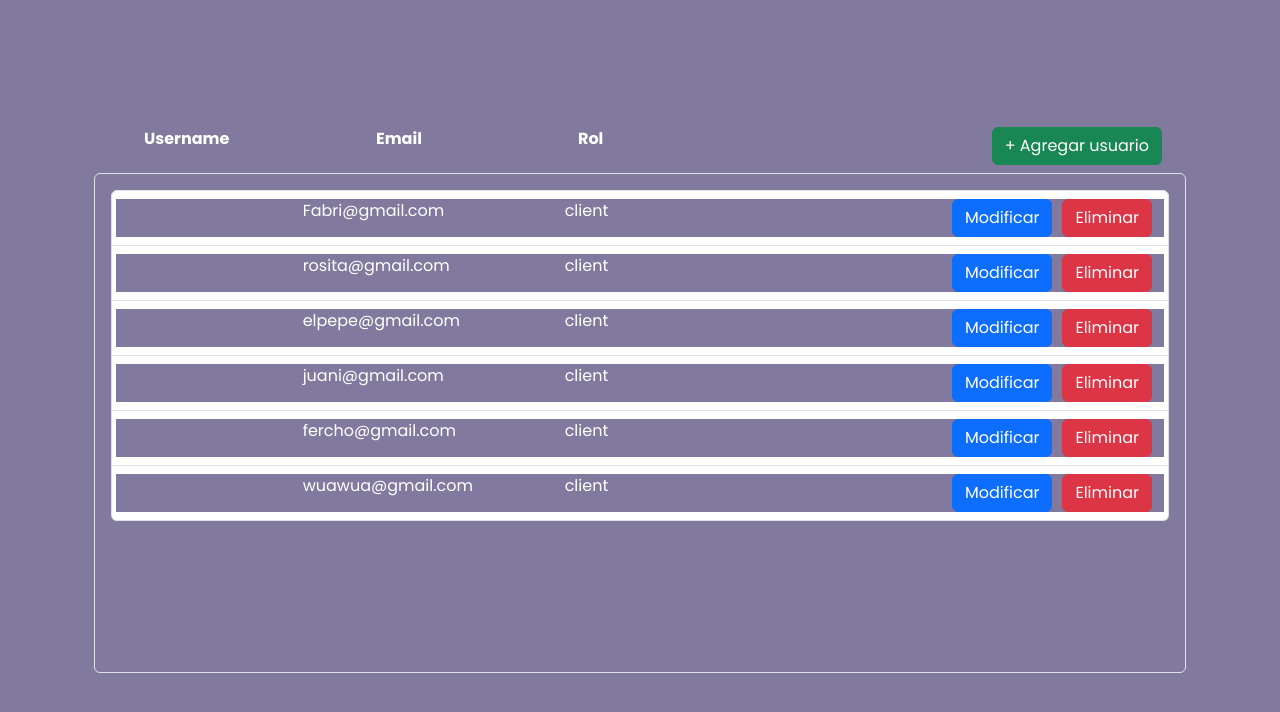
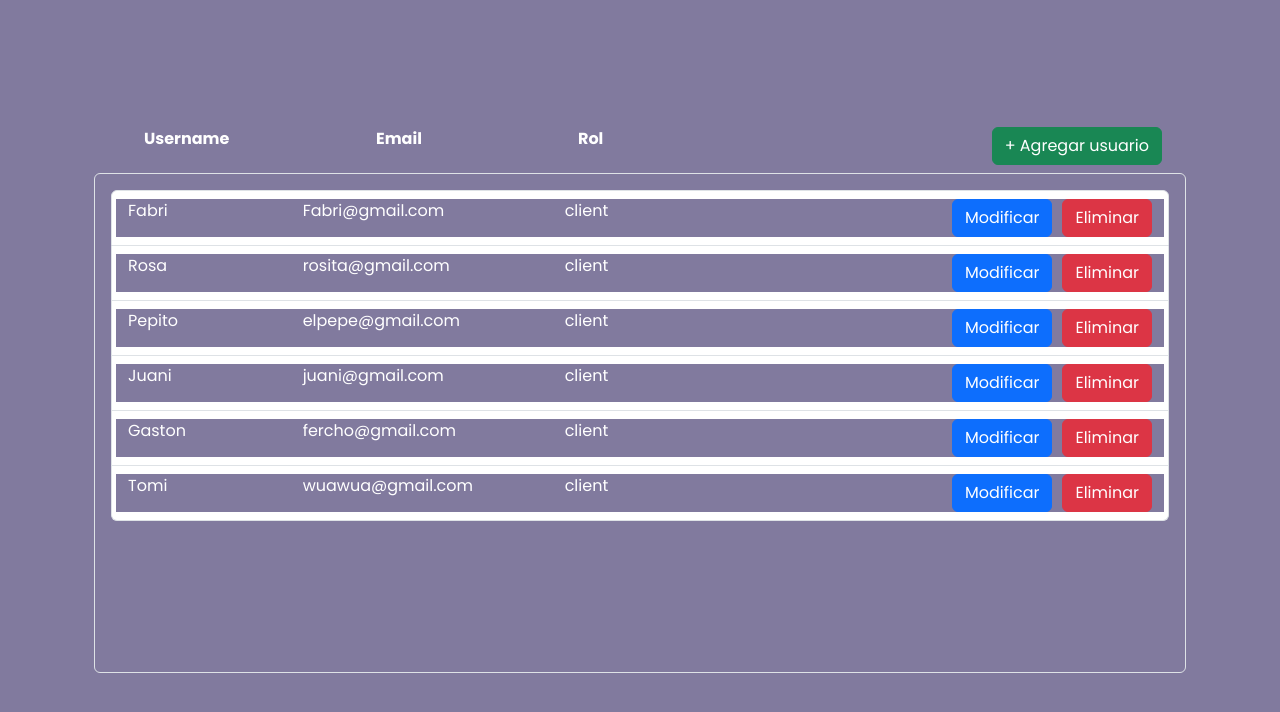
Before and after one commit to FabriLat/TPI-Lab3-2024, a React (Vite) app in the folder CinemaProyect/: page /userbase in a window 1280 px wide. Shown: the top 712 px of the page. Built offline with nearby package versions, Linux system fonts and the light colour scheme.

Commit message:
Update UserBase.jsx

```diff
--- a/CinemaProyect/src/components/userBase/UserBase.jsx
+++ b/CinemaProyect/src/components/userBase/UserBase.jsx
@@ -12,7 +12,7 @@ const UserBase = ({ listUsers, onDeletUserHandler, addUser }) => {
     <User
       key={Math.random()}
       id={user.id}
-      userName={user.username}
+      userName={user.userName}
       email={user.email}
       type={user.type}
       deleteUser={onDeletUserHandler}
```
